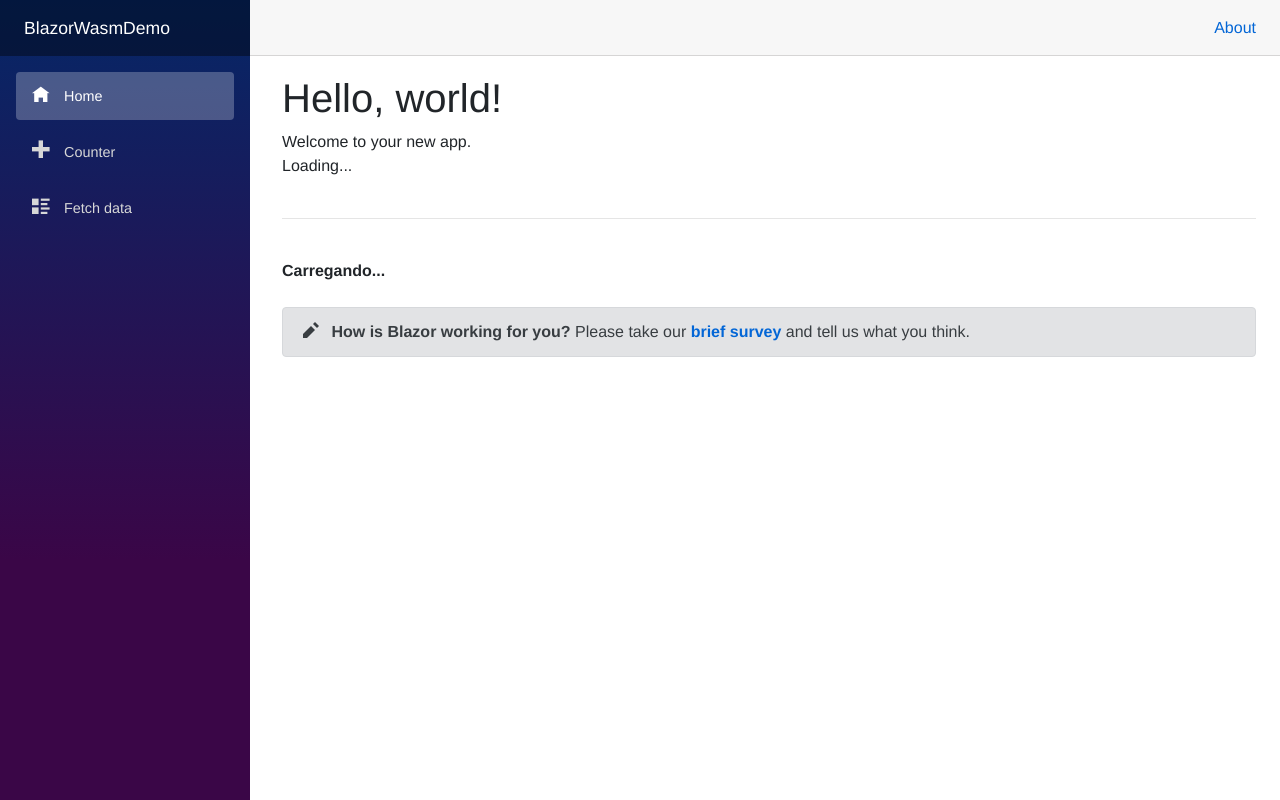
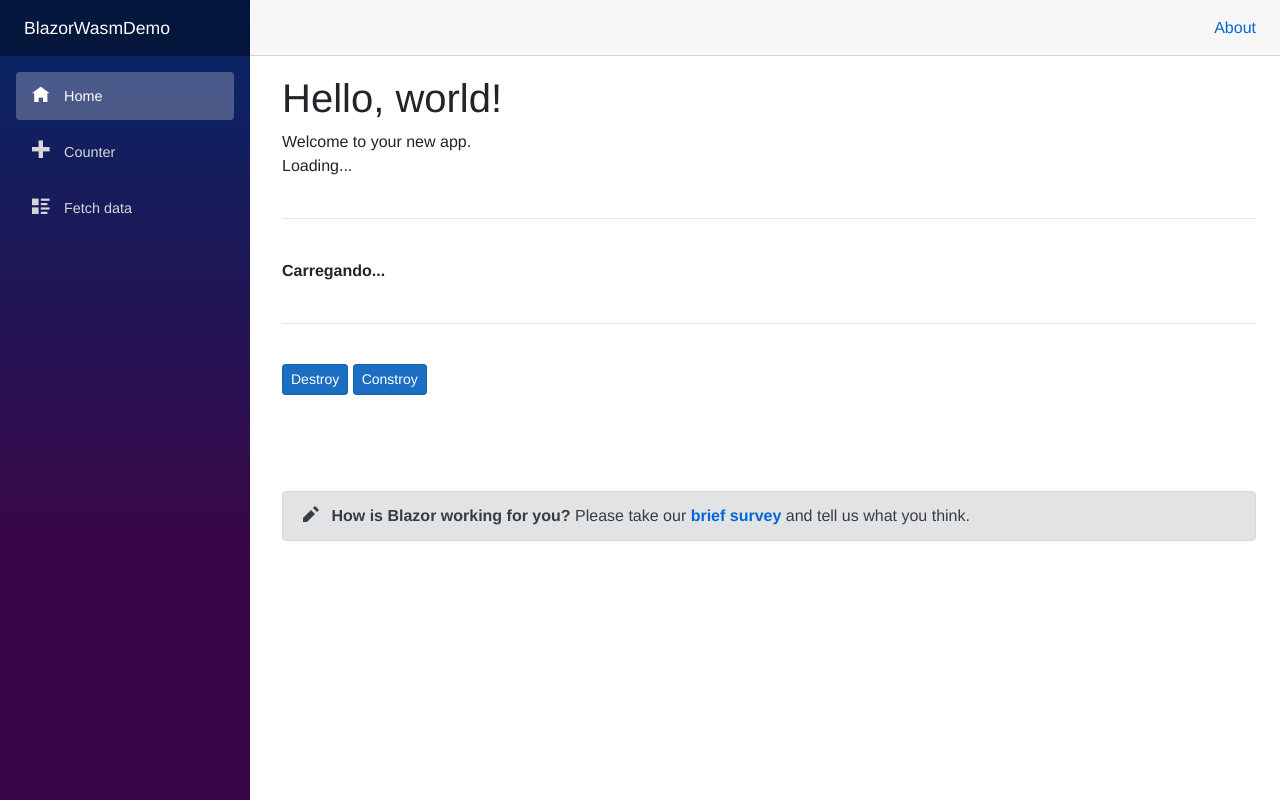
Before and after one commit to welisonmenezes/wm-blazor-overlay-scrollbars, an ASP.NET Core app: page / in a window 1280 px wide. Run offline with ASP.NET Core 8, Linux system fonts and the light colour scheme; style sheets or scripts are compiled from the project's sources.

Commit message:
Define how to call a method

```diff
--- a/BlazorWasmDemo/Pages/Index.razor
+++ b/BlazorWasmDemo/Pages/Index.razor
@@ -7,10 +7,11 @@
     Welcome to your new app.
 
     <BlazorOverlayScrollbars
+        @ref="theOverlay"
         CssClass="h-200"
         Configurations="configurations"
         ProjectName="BlazorWasmDemo"
-        OnInitialized="MyOnInitialized">
+        CallbackOnInitialized="MyOnInitialized">
         <BlazorOverlayScrollbarsContent>
             <div style="min-width: 2000px;">
                 <p>Lorem ipsum dolor sit amet consectetur adipisicing elit. Nulla maiores voluptas obcaecati temporibus ratione illum placeat, tempore corporis, recusandae, quos sint voluptatum adipisci ea nam commodi molestias inventore. Sint ipsam non repellendus similique quo distinctio cum officia aliquid facere aliquam repudiandae incidunt officiis illum nostrum id eaque amet deleniti sed a, soluta laboriosam quod veniam! Dicta non nostrum sapiente ab, beatae velit fuga eos quasi culpa ea consequatur, rem rerum enim consequuntur harum corrupti iure voluptates a neque illum vero obcaecati quidem optio? Possimus facilis cupiditate aspernatur maxime ipsum, ex ea itaque omnis libero nostrum nam suscipit dolor nihil labore.</p>
@@ -67,12 +68,22 @@
         </BlazorOverlayScrollbarsLoading>
     </BlazorOverlayScrollbars>
 
+    <br><hr><br>
+
+    <div>
+        <button class="btn btn-primary btn-sm" @onclick="@(e => MyDestroy())">Destroy</button>
+        <button class="btn btn-primary btn-sm" @onclick="@(e => MyConstroy())">Constroy</button>
+    </div>
+
+    <br><br><br>
+
     <SurveyPrompt Title="How is Blazor working for you?" />
 
 </div>
 
 @code {
     public WMBOSConfigurations configurations;
+    public BlazorOverlayScrollbars theOverlay;
 
     protected override void OnInitialized()
     {
@@ -88,4 +99,14 @@
     {
         System.Console.WriteLine("MyOnInitialized Called!");
     }
+
+    public async void MyConstroy()
+    {
+        await theOverlay.Constroy();
+    }
+
+    public async void MyDestroy()
+    {
+        await theOverlay.Destroy();
+    }
 }
--- a/WMBlazorOverlayScrollbars/WMBOS/BlazorOverlayScrollbars.razor
+++ b/WMBlazorOverlayScrollbars/WMBOS/BlazorOverlayScrollbars.razor
@@ -1,5 +1,5 @@
 <div class="WMBOS loading">
-    <div @ref="WMBOSReference" class="WMBOS-content @CssClass">
+    <div @ref="WMBOSReference" class="WMBOS-content @CssClass" data-reference-id="@ReferenceId">
         @BlazorOverlayScrollbarsContent
     </div>
     @if (BlazorOverlayScrollbarsLoading == null)
@@ -11,6 +11,8 @@
         <div class="WMBOS-loading">@BlazorOverlayScrollbarsLoading</div>
     }
 </div>
+
+@implements IDisposable
 
 @code {
     [Parameter]
@@ -26,16 +28,22 @@
     public WMBOSConfigurations Configurations { get; set; } = null;
 
     [Parameter]
-    public string ProjectName { get; set;}
+    public string ProjectName { get; set; }
 
     [Parameter]
-    public string OnInitialized { get; set;}
+    public string CallbackOnInitialized { get; set; }
 
     [Inject]
     protected IWMBOS TheWMBOS { get; set; }
 
     ElementReference WMBOSReference;
     public Dictionary<string, string> Callbacks;
+    private string ReferenceId;
+
+    protected override void OnInitialized()
+    {
+        ReferenceId = GenerateID();
+    }
 
     protected override async Task OnAfterRenderAsync(bool firstRender)
     {
@@ -47,10 +55,29 @@
 
             Callbacks = new Dictionary<string, string>();
                 Callbacks["projectName"] = ProjectName;
-                Callbacks["onInitialized"] = OnInitialized;
+                Callbacks["onInitialized"] = CallbackOnInitialized;
 
             await TheWMBOS.Init(WMBOSReference, Configurations, Callbacks);
         }
     }
 
+    public void Dispose()
+    {
+        TheWMBOS.Destroy(ReferenceId);
+    }
+
+    private string GenerateID()
+    {
+        return Guid.NewGuid().ToString("N");
+    }
+
+    public async Task Destroy()
+    {
+        await TheWMBOS.Destroy(ReferenceId);
+    }
+
+    public async Task Constroy()
+    {
+       await TheWMBOS.Init(WMBOSReference, Configurations, Callbacks);
+    }
 }
--- a/WMBlazorOverlayScrollbars/WMBOS/IWMBOS.cs
+++ b/WMBlazorOverlayScrollbars/WMBOS/IWMBOS.cs
@@ -6,4 +6,6 @@
 {
     void Configure();
     Task Init(ElementReference element, WMBOSConfigurations configurations, Dictionary<string, string> callbacks);
+    Task Destroy(string referenceId);
+    Task Constroy(ElementReference element, WMBOSConfigurations configurations, Dictionary<string, string> callbacks);
 }
```
Also changed, not shown: WMBlazorOverlayScrollbars/WMBOS/WMBOSCore.cs (+12 -0 lines), WMBlazorOverlayScrollbars/wwwroot/wm-blazor-overlay-scrollbars.js (+16 -3 lines).
